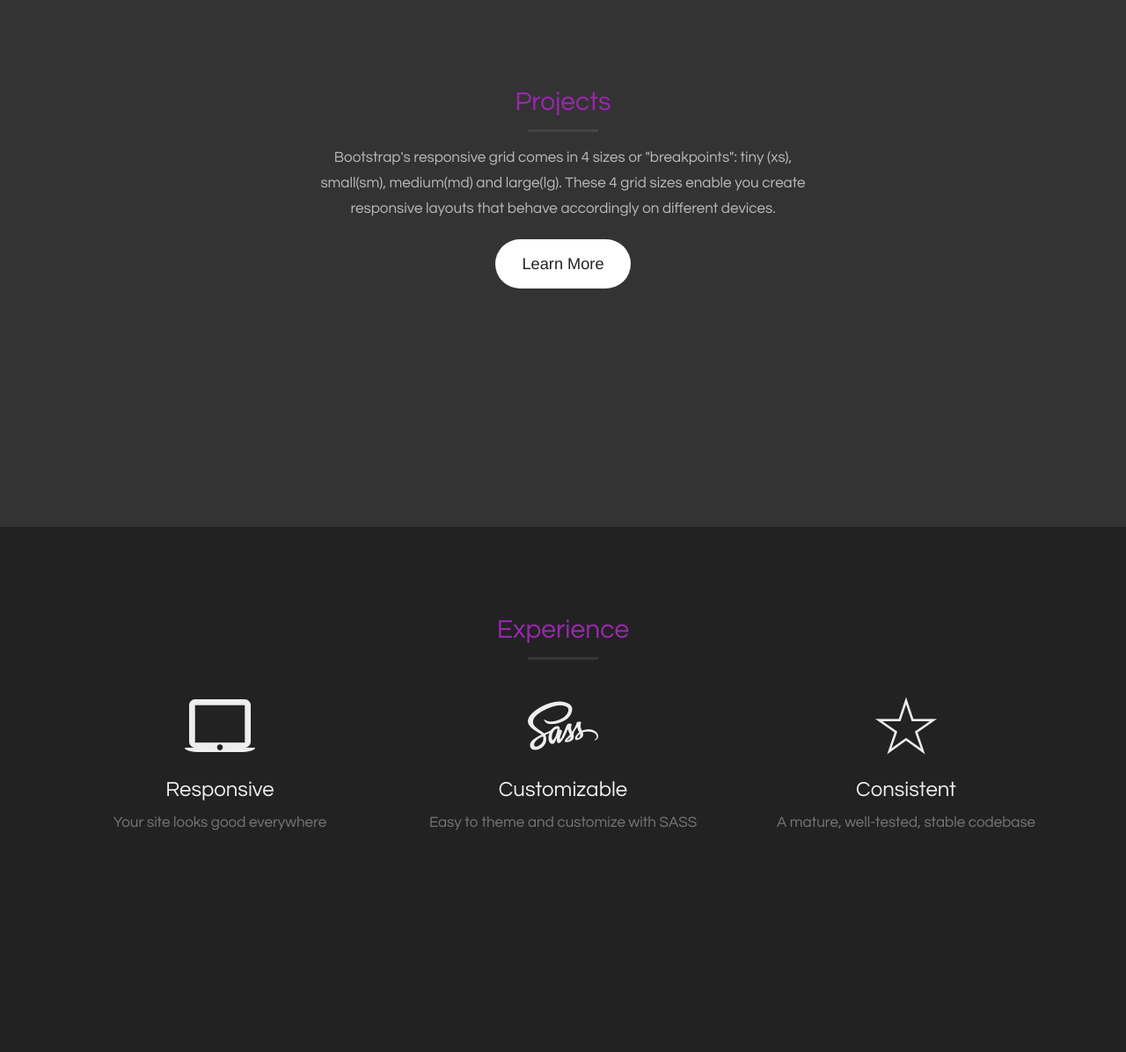
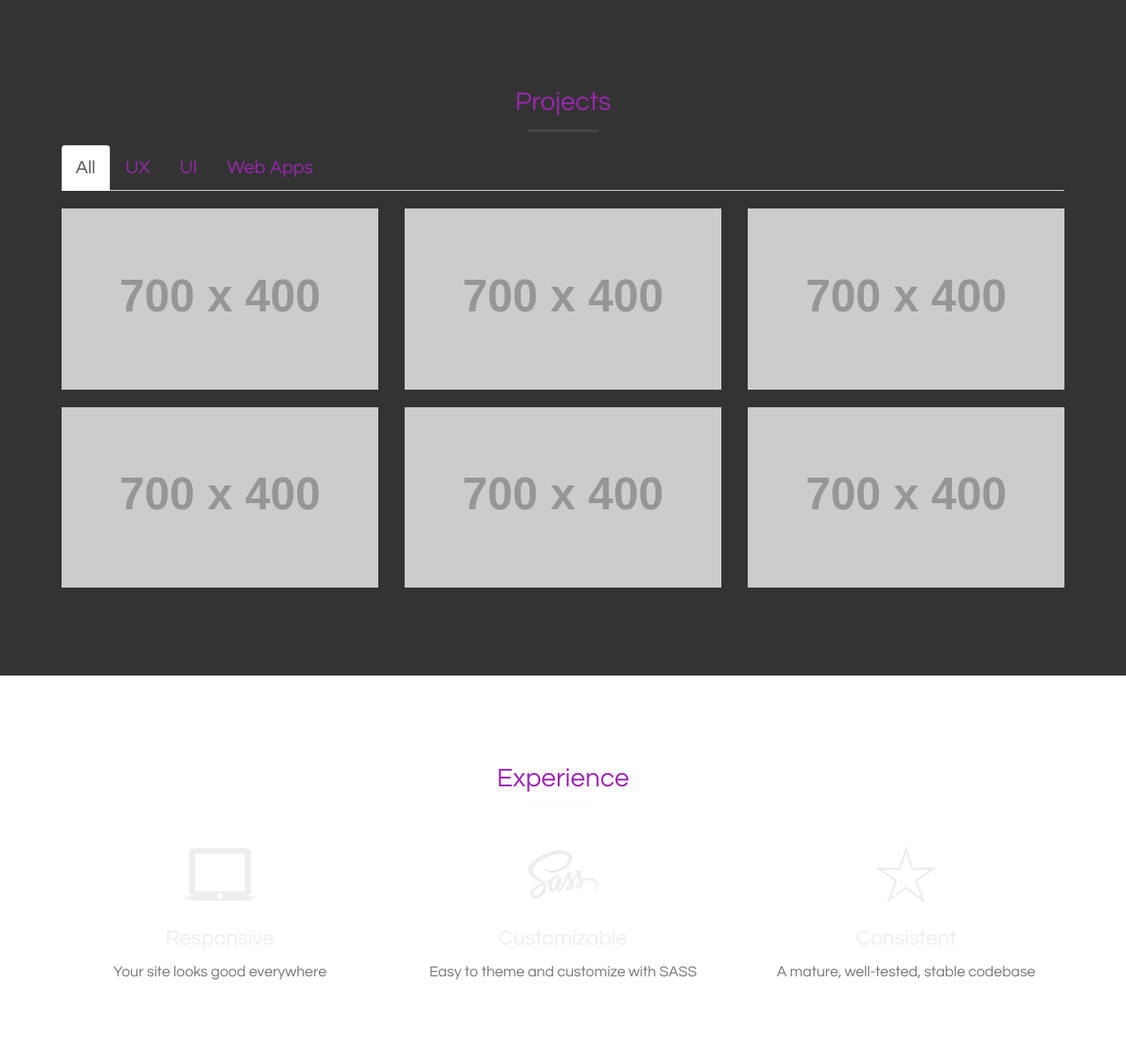
Before and after one commit to deanwang539/deanwang-portfolio, a Python web app: template templates/index.html in a window 1280 px wide. Shown: the part 801-1997 px from the top of the page at 88% size. Run offline with Jinja, Linux system fonts and the light colour scheme; the template is opened without the code that fills it, so the values that code supplies are empty; grey boxes labelled with a size stand in for pictures from a placeholder-image service; some libraries are stand-ins or nearby versions.

Commit message:
Added "Projects" section

```diff
--- a/static/css/base-styles.css
+++ b/static/css/base-styles.css
@@ -8,12 +8,23 @@
 }
 
 a.page-scroll{
-	font-size: 1.3em !important;
+	font-size: 1.1em !important;
 }
 
 a.navbar-brand.page-scroll{
 	padding-top: 0.1em !important;
 	font-size: 2em !important;
+}
+
+/*global background-color*/
+.bg-white {
+    color: #eee;
+    background-color: #FFFFFF;
+}
+
+/*customize the tabs for "Projects" section*/
+.nav-tabs>li>a{
+	font-size: 1.5em;
 }
 
 @media only screen and (max-width: 768px) {
@@ -33,10 +44,7 @@ a.navbar-brand.page-scroll{
 
 	a.navbar-brand.page-scroll{
 		padding-top: 0.1em !important;
-	}
-
-	a.navbar-brand.page-scroll{
-		padding-top: 0.1em !important;
+		font-size: 1.5em !important;
 	}
 
 	a.page-scroll{
@@ -46,4 +54,8 @@ a.navbar-brand.page-scroll{
 	#toggle-video,#video-background{
 		display: none;
 	}
+
+	.nav-tabs>li>a{
+		font-size: 1.2em;
+	}
 }
--- a/static/css/template-styles.css
+++ b/static/css/template-styles.css
@@ -65,11 +65,6 @@ p {
 
 .bg-primary {
     background-color: #333;
-}
-
-.bg-dark {
-    color: #eee;
-    background-color: #222;
 }
 
 .cursive {
--- a/templates/index.html
+++ b/templates/index.html
@@ -3,18 +3,78 @@
 	<section class="bg-primary" id="one">
         <div class="container">
             <div class="row">
-                <div class="col-lg-6 col-lg-offset-3 col-md-8 col-md-offset-2 text-center">
+                <div class="col-lg-12 text-center">
                     <h2 class="margin-top-0 text-primary">Projects</h2>
                     <hr class="primary">
-                    <p class="text-faded">
+                    <!-- <p class="text-faded">
                         Bootstrap's responsive grid comes in 4 sizes or "breakpoints": tiny (xs), small(sm), medium(md) and large(lg). These 4 grid sizes enable you create responsive layouts that behave accordingly on different devices.
                     </p>
-                    <a href="#three" class="btn btn-default btn-xl page-scroll">Learn More</a>
+                    <a href="#three" class="btn btn-default btn-xl page-scroll">Learn More</a> -->
+                    <ul class="nav nav-tabs" id="my-projects">
+                        <li class="active"><a data-toggle="tab" href="#all-projects">All</a></li>
+                        <li><a data-toggle="tab" href="#ux-projects">UX</a></li>
+                        <li><a data-toggle="tab" href="#ui-projects">UI</a></li>
+                        <li><a data-toggle="tab" href="#web-applications">Web Apps</a></li>
+                    </ul>
+                    <div class="tab-content">
+                        <!-- All projects -->
+                        <div id="all-projects" class="tab-pane fade in active">
+                            <div class=" row">
+                                 <div class="col-xs-12 col-md-4 portfolio-item">
+                                    <br>
+                                    <a href="#">
+                                        <img class="img-responsive" src="http://placehold.it/700x400" alt="AAACF-501">
+                                    </a>
+                                </div>
+                                <div class="col-xs-12 col-md-4 portfolio-item">
+                                    <br>
+                                    <a href="#">
+                                        <img class="img-responsive" src="http://placehold.it/700x400" alt="AORE-622">
+                                    </a>
+                                </div>
+                                <div class="col-xs-12 col-md-4 portfolio-item">
+                                    <br>
+                                    <a href="#">
+                                        <img class="img-responsive" src="http://placehold.it/700x400" alt="ECommunity-582">
+                                    </a>
+                                </div>
+                            </div>
+                            <div class=" row">
+                                <div class="col-xs-12 col-md-4 portfolio-item">
+                                    <br>
+                                    <a href="#">
+                                        <img class="img-responsive" src="http://placehold.it/700x400" alt="umclinical">
+                                    </a>
+                                </div>
+                                <div class="col-xs-12 col-md-4 portfolio-item">
+                                    <br>
+                                    <a href="#">
+                                        <img class="img-responsive" src="http://placehold.it/700x400" alt="Candc">
+                                    </a>
+                                </div>
+                                <div class="col-xs-12 col-md-4 portfolio-item">
+                                    <br>
+                                    <a href="#">
+                                        <img class="img-responsive" src="http://placehold.it/700x400" alt="DobbinIII">
+                                    </a>
+                                </div>
+                            </div>
+                        </div>
+                        <div id="ux-projects" class="tab-pane fade">
+
+                        </div>
+                        <div id="ui-projects" class="tab-pane fade">
+
+                        </div>
+                        <div id="web-applications" class="tab-pane fade">
+
+                        </div>
+                    </div>
                 </div>
             </div>
         </div>
     </section>
-    <section id="two" class="bg-dark">
+    <section id="two" class="bg-white">
         <div class="container">
             <div class="row">
                 <div class="col-lg-12 text-center">
@@ -184,7 +244,7 @@
             </div>
         </div>
     </section>
-    <!-- <aside class="bg-dark">
+    <!-- <aside class="bg-white">
         <div class="container text-center">
             <div class="call-to-action">
                 <h2 class="text-primary">Get Started</h2>
@@ -214,7 +274,7 @@
             </div>
         </div>
     </aside> -->
-    <section id="last" class="bg-dark">
+    <section id="last" class="bg-white">
         <div class="container">
             <div class="row">
                 <div class="col-lg-8 col-lg-offset-2 text-center">
```
